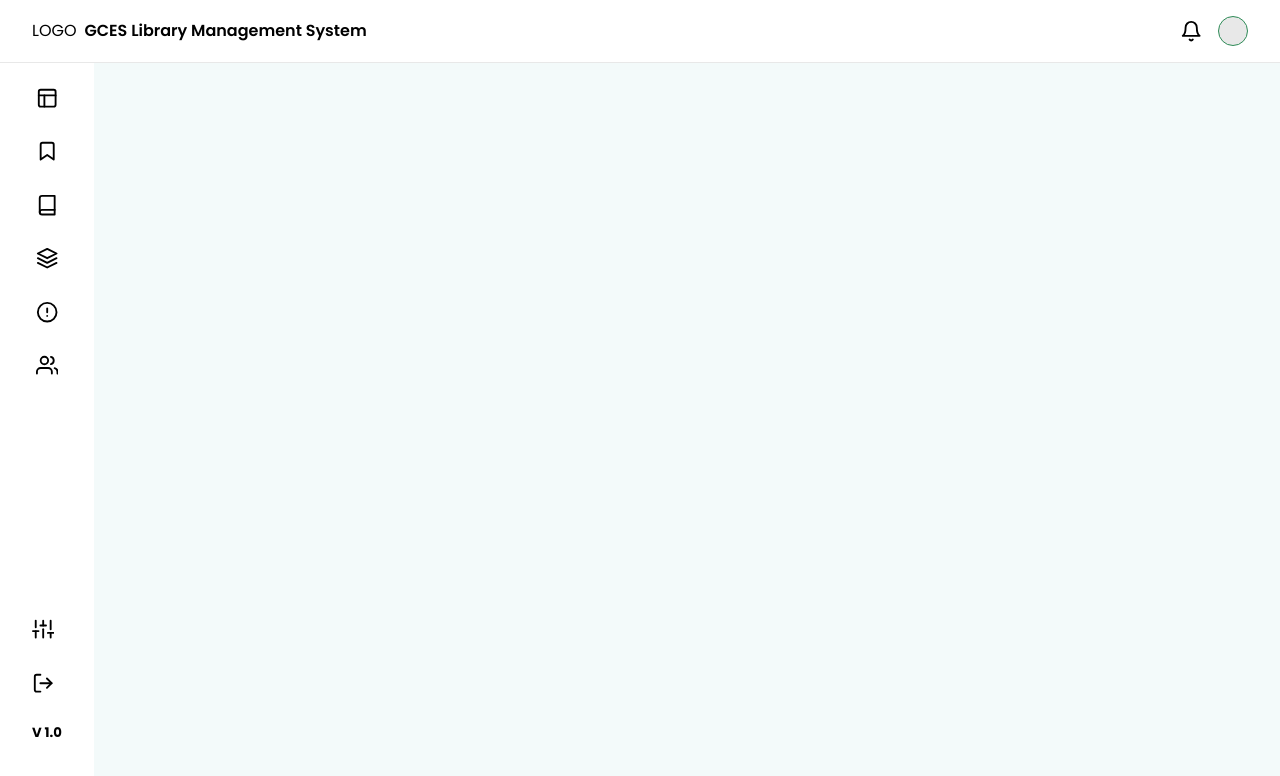
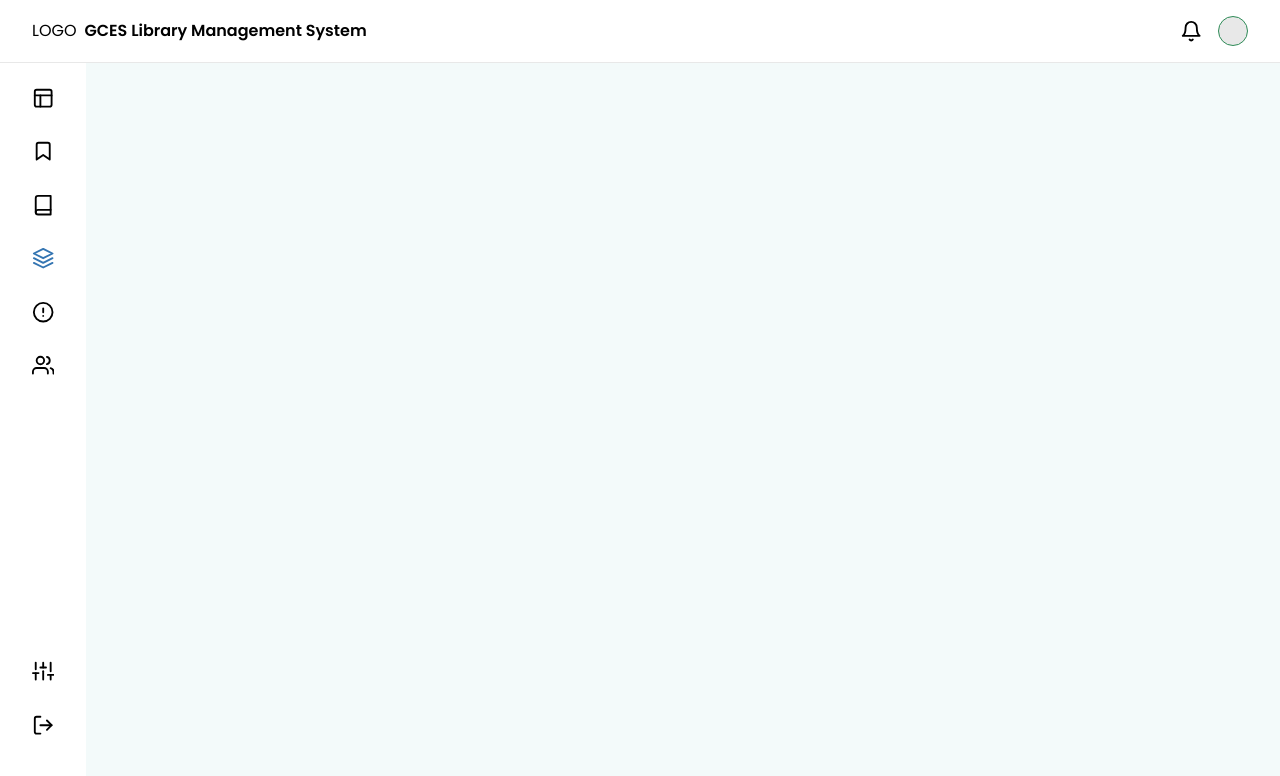
Before and after one commit to alsongarbuja/GCES-LMS, a React (Create React App) app: page /admin/categories in a window 1280 px wide. Shown: the top 776 px of the page. Built offline with nearby package versions, Linux system fonts and the light colour scheme.

Commit message:
optimize: add sidemenu as list

```diff
--- a/src/components/Sidebar.tsx
+++ b/src/components/Sidebar.tsx
@@ -1,37 +1,34 @@
-import { FiLayout, FiBook, FiLayers, FiAlertCircle, FiUsers, FiSliders, FiLogOut, FiBookmark } from 'react-icons/fi'
+import { Link, useLocation } from 'react-router-dom'
+import { sidemenus, utilmenus } from '../utils/sidebar'
 import '../styles/layout/sidebar.css'
 
 const Sidebar = () => {
+
+  const { pathname } = useLocation()
+
   return (
     <nav className="flex justify-space-between sidebar">
         <ul className="sidenav">
-            <li>
-              <FiLayout className="icons" />
-            </li>
-            <li>
-              <FiBookmark className="icons" />
-            </li>
-            <li>
-              <FiBook className="icons" />
-            </li>
-            <li>
-              <FiLayers className="icons" />
-            </li>
-            <li>
-              <FiAlertCircle className="icons" />
-            </li>
-            <li>
-              <FiUsers className="icons" />
-            </li>
+          {
+            sidemenus.map(menu => (
+              <li key={menu.id}>
+                <Link to={menu.route} className={`${pathname===menu.route?'active-sidemenu':''}`}>
+                  {menu.icon}
+                </Link>
+              </li>
+            ))
+          }
         </ul>
         <ul className="settings">
-            <li>
-              <FiSliders className="icons" />
-            </li>
-            <li>
-              <FiLogOut className="icons" />
-              <h5>V 1.0</h5>
-            </li>
+          {
+            utilmenus.map(utilmenu => (
+              <li key={utilmenu.id}>
+                <Link to={utilmenu.route} className={`${pathname===utilmenu.route?'active-sidemenu':''}`}>
+                  {utilmenu.icon}
+                </Link>
+              </li>
+            ))
+          }
         </ul>
     </nav>
   )
--- /dev/null
+++ b/src/utils/sidebar.js
@@ -0,0 +1,47 @@
+import { FiAlertCircle, FiBook, FiBookmark, FiLayers, FiLayout, FiLogOut, FiSliders, FiUsers } from 'react-icons/fi'
+
+export const sidemenus = [
+    {
+        id: '0',
+        route: '/admin/dashboard',
+        icon: <FiLayout className="icons" />,
+    },
+    {
+        id: '1',
+        route: '/admin/borrows',
+        icon: <FiBookmark className="icons" />
+    },
+    {
+        id: '3',
+        route: '/admin/books',
+        icon: <FiBook className="icons" />
+    },
+    {
+        id: '4',
+        route: '/admin/categories',
+        icon: <FiLayers className="icons" />
+    },
+    {
+        id: '5',
+        route: '/admin/limit',
+        icon: <FiAlertCircle className="icons" />
+    },
+    {
+        id: '6',
+        route: '/admin/users',
+        icon: <FiUsers className="icons" />
+    },
+];
+
+export const utilmenus = [
+    {
+        id: '0',
+        route: '/admin/settings',
+        icon: <FiSliders className="icons" />
+    },
+    {
+        id: '1',
+        route: '#',
+        icon: <FiLogOut className="icons" />
+    }
+];
```
